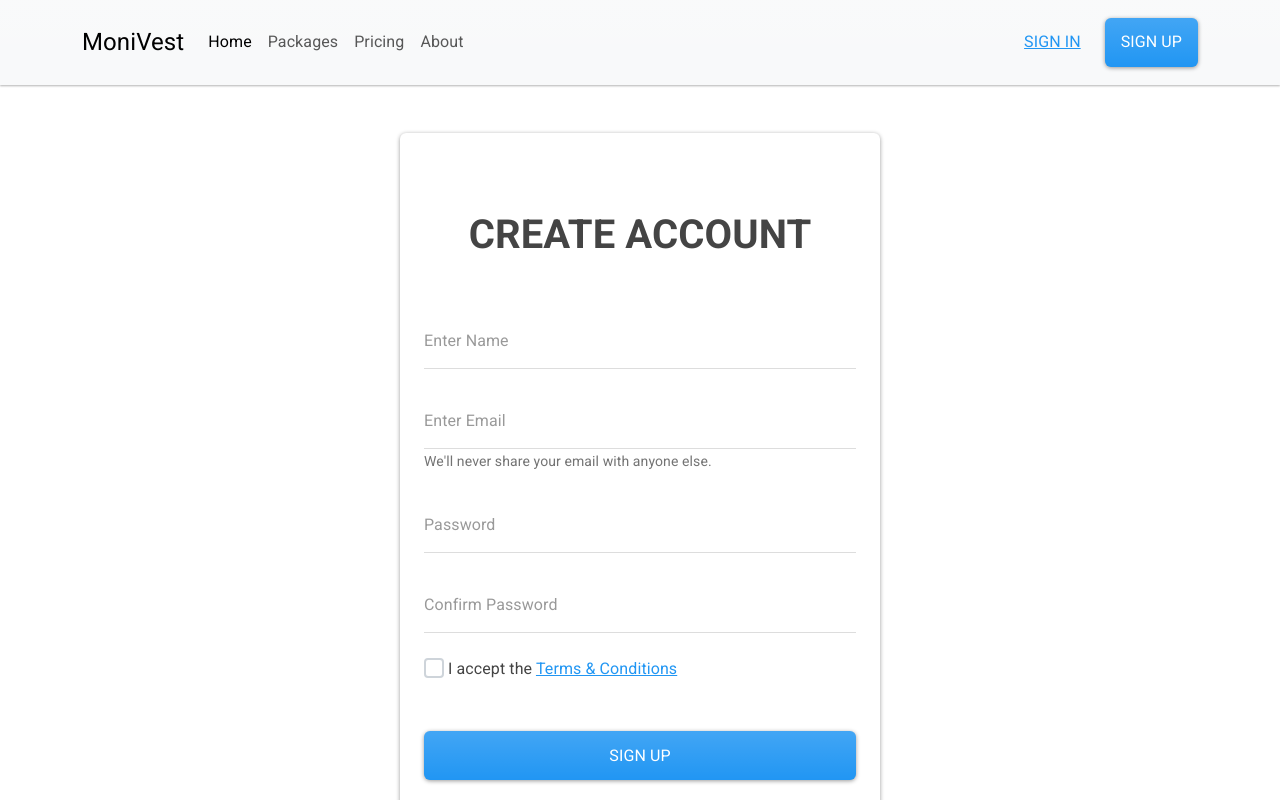
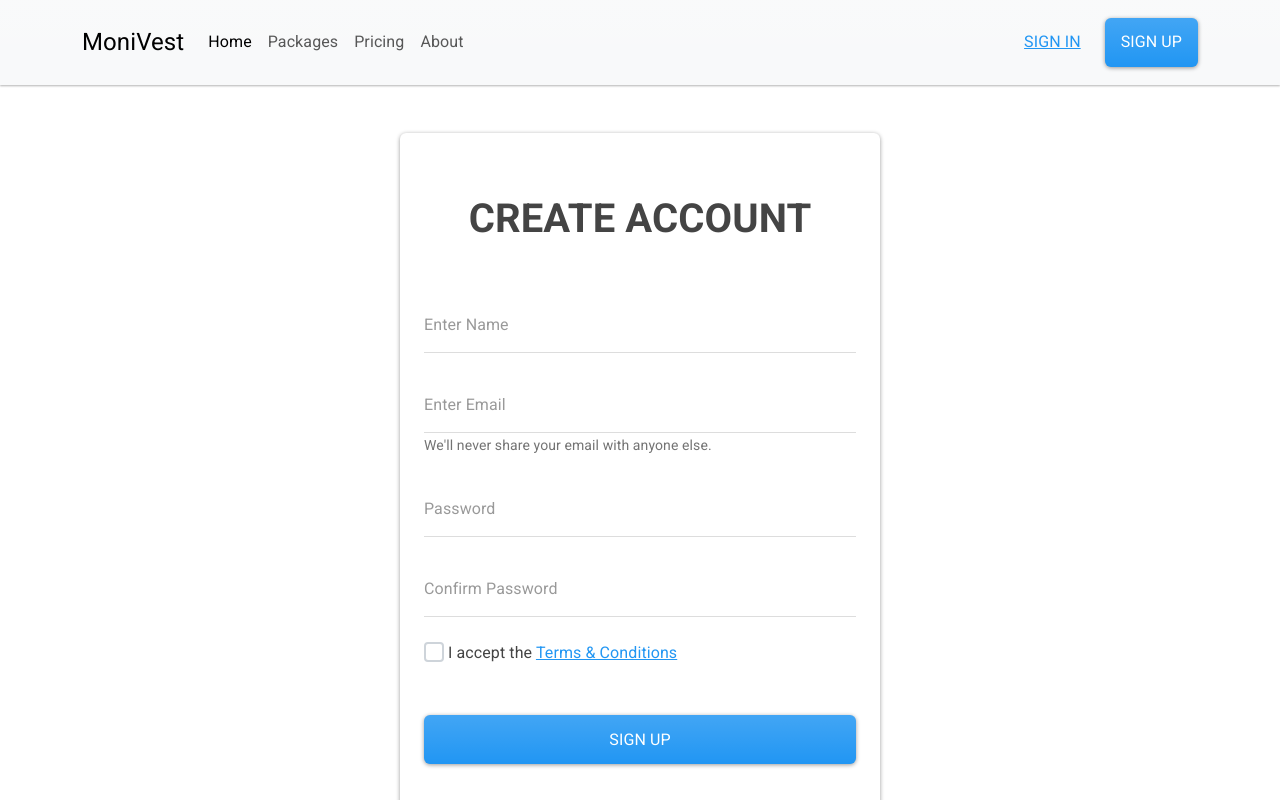
Before and after one commit to Mikael-duru/monivest, a React (Create React App) app: page /register in a window 1280 px wide. Shown: the top 800 px of the page. Built offline with nearby package versions, Linux system fonts and the light colour scheme.

Commit message:
reduce padding top and bottom

```diff
--- a/src/pages/RegisterationForm.jsx
+++ b/src/pages/RegisterationForm.jsx
@@ -47,7 +47,7 @@ function Register() {
   return (
     <section className='container my-5 wrapper'>
       <div className="card mx-auto" style={{maxWidth: '30rem'}}>
-        <form action="" className='p-4' onSubmit={handleSubmit}>
+        <form action="" className='px-4 py-2' onSubmit={handleSubmit}>
           <fieldset>
             <legend className='fs-1 lead text-center fw-bold my-5'>CREATE ACCOUNT</legend>
             <div className="form-group">
```
